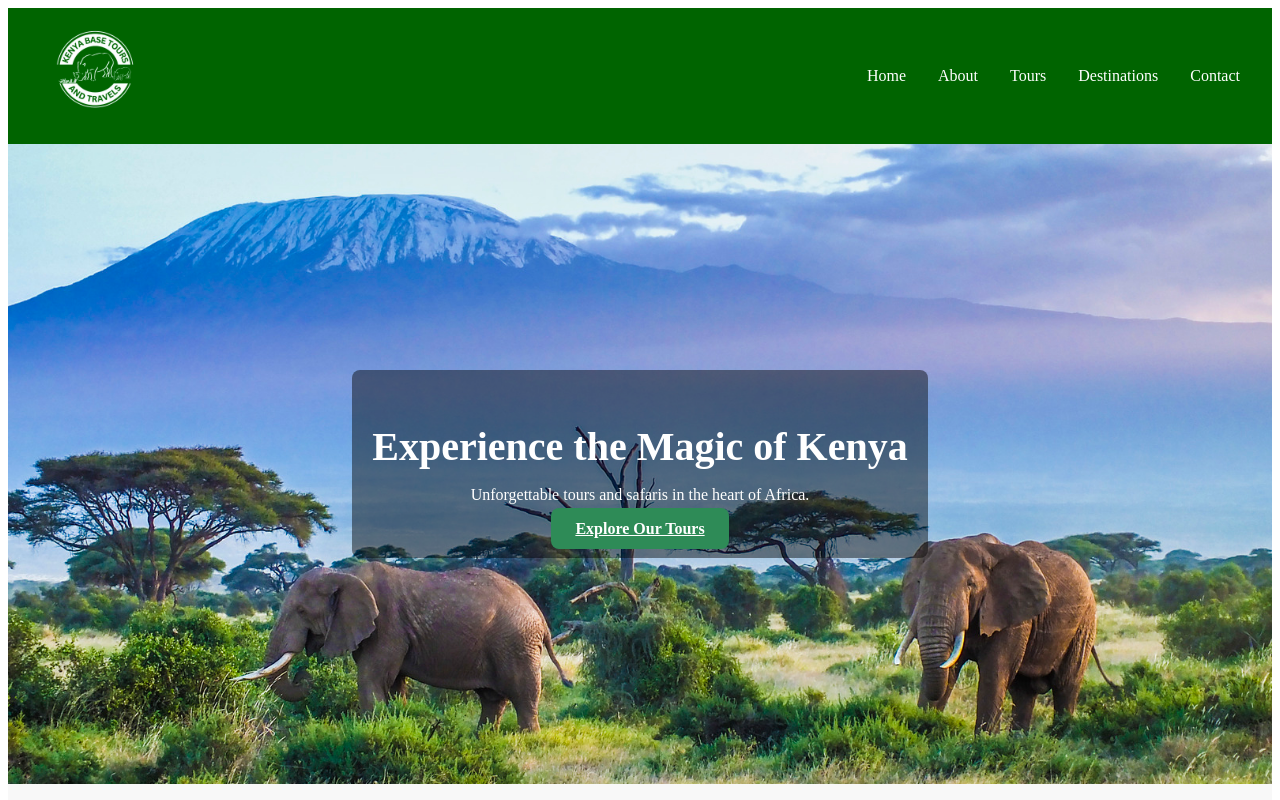
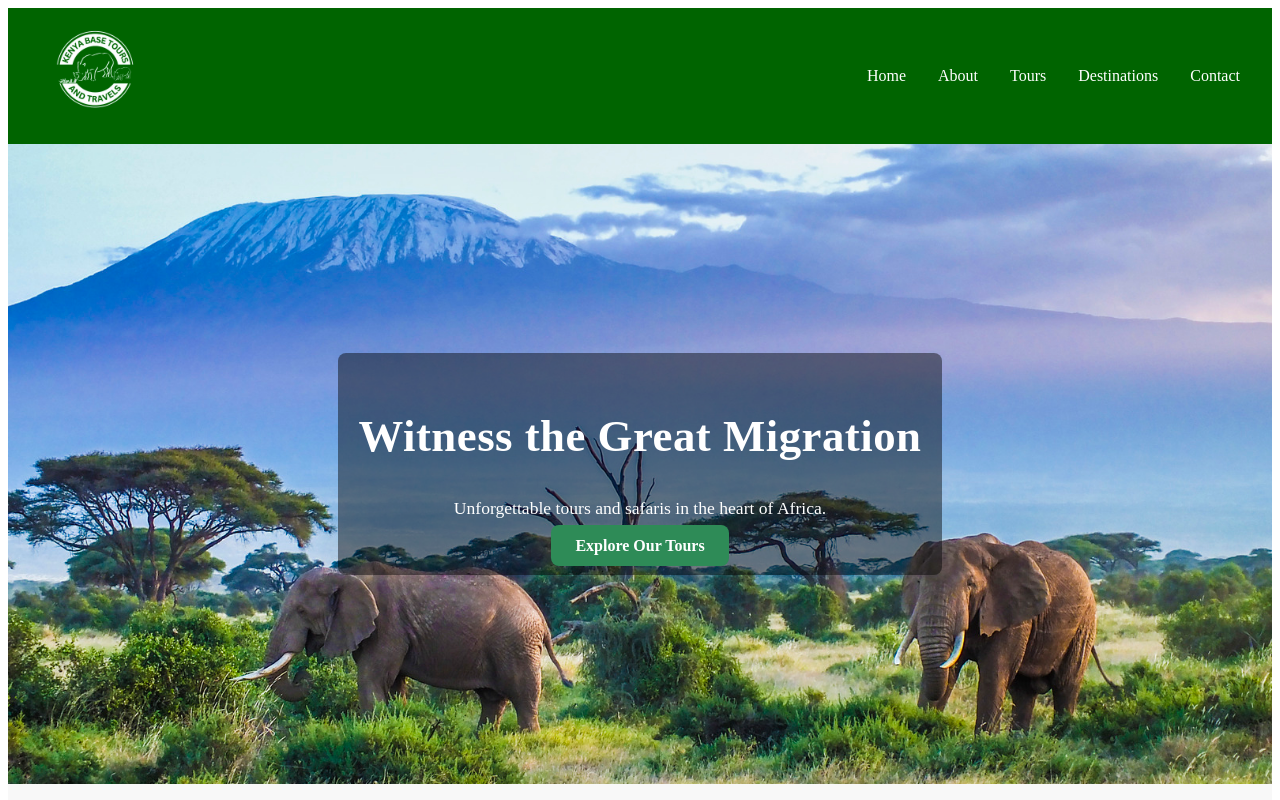
Before and after one commit to Muyundo/kenya-base-tours, a React (Create React App) app: page / in a window 1280 px wide. Shown: the top 800 px of the page. Built offline with nearby package versions, Linux system fonts and the light colour scheme.

Commit message:
Updated Hero Component Styles and Structure to include text slider functionality

```diff
--- a/src/components/Hero.css
+++ b/src/components/Hero.css
@@ -7,6 +7,7 @@
   display: flex;
   align-items: center;
   justify-content: center;
+  transition: background-image 1.2s ease-in-out;
 }
 
 .hero-overlay {
@@ -15,11 +16,29 @@
   text-align: center;
   padding: 20px;
   border-radius: 8px;
+  max-width: 700px;
 }
 
-.hero h1 {
-  font-size: 2.5rem;
+.hero-heading {
+  font-size: 2.8rem;
   margin-bottom: 12px;
+  letter-spacing: 0.5px;
+  min-height: 70px; /* to prevent layout jump */
+}
+
+.fade-text {
+  opacity: 0;
+  animation: fadeInOut 4s ease-in-out infinite;
+}
+
+@keyframes fadeInOut {
+  0%, 10% { opacity: 0; transform: translateY(10px); }
+  20%, 80% { opacity: 1; transform: translateY(0); }
+  90%, 100% { opacity: 0; transform: translateY(-10px); }
+}
+
+.hero p {
+  font-size: 1.1rem;
 }
 
 .hero-btn {
@@ -31,9 +50,11 @@
   border-radius: 8px;
   font-weight: 600;
   cursor: pointer;
-  transition: background 0.3s ease;
+  text-decoration: none;
+  transition: background 0.3s ease, transform 0.3s ease;
 }
 
 .hero-btn:hover {
   background: #246b45;
+  transform: translateY(-2px);
 }
--- a/src/components/Hero.js
+++ b/src/components/Hero.js
@@ -1,9 +1,25 @@
-import React from "react";
+import React, { useState, useEffect } from "react";
 import { Link } from "react-router-dom";
 import "./Hero.css";
 import heroImage from "../assets/images/hero.jpg";
 
 function Hero() {
+  const messages = [
+    "Experience the Magic of Kenya",
+    "Witness the Great Migration",
+    "Relax on the Indian Ocean Coast",
+    "Explore Kenya’s Hidden Highlands",
+  ];
+
+  const [currentMessage, setCurrentMessage] = useState(0);
+
+  useEffect(() => {
+    const interval = setInterval(() => {
+      setCurrentMessage((prev) => (prev + 1) % messages.length);
+    }, 4000);
+    return () => clearInterval(interval);
+  }, [messages.length]);
+
   return (
     <section
       className="hero"
@@ -12,7 +28,9 @@ function Hero() {
       }}
     >
       <div className="hero-overlay">
-        <h1>Experience the Magic of Kenya</h1>
+        <h1 key={currentMessage} className="hero-heading fade-text">
+          {messages[currentMessage]}
+        </h1>
         <p>Unforgettable tours and safaris in the heart of Africa.</p>
         <Link to="/tours" className="hero-btn">
           Explore Our Tours
```
